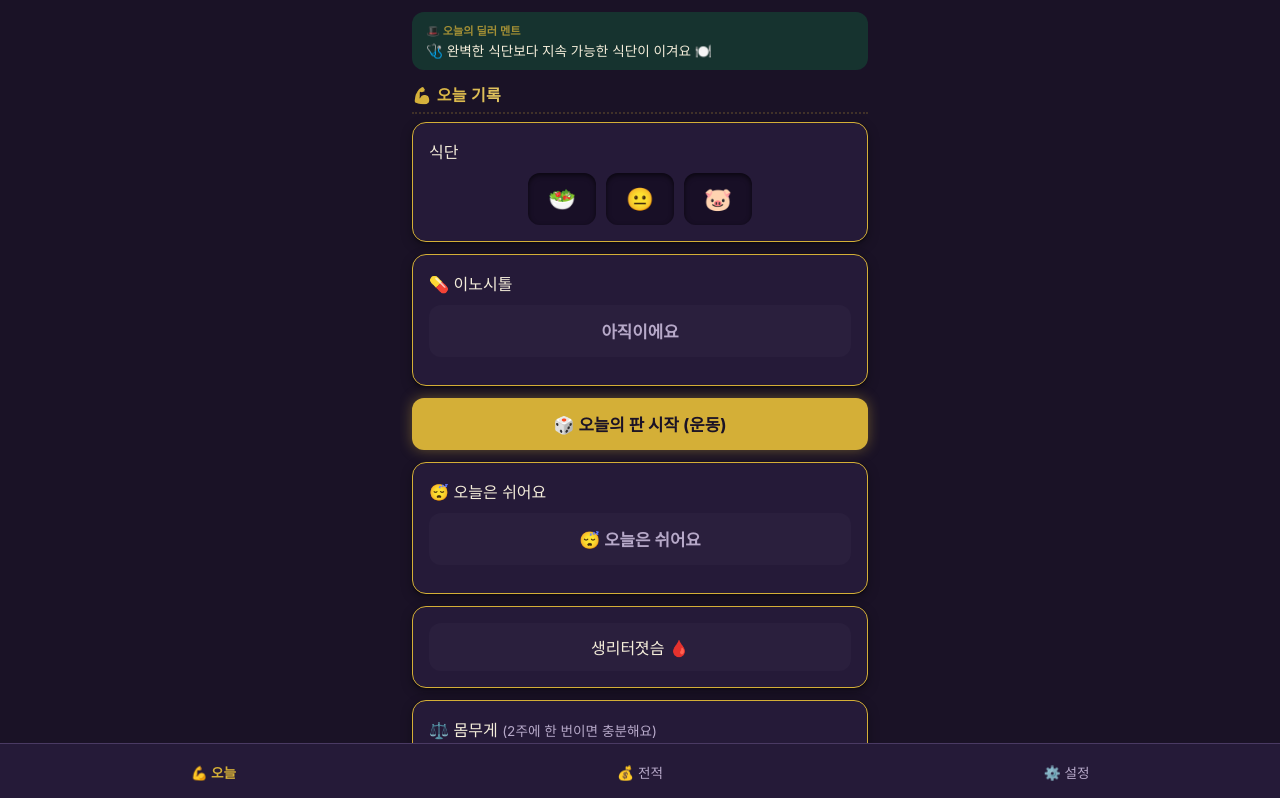
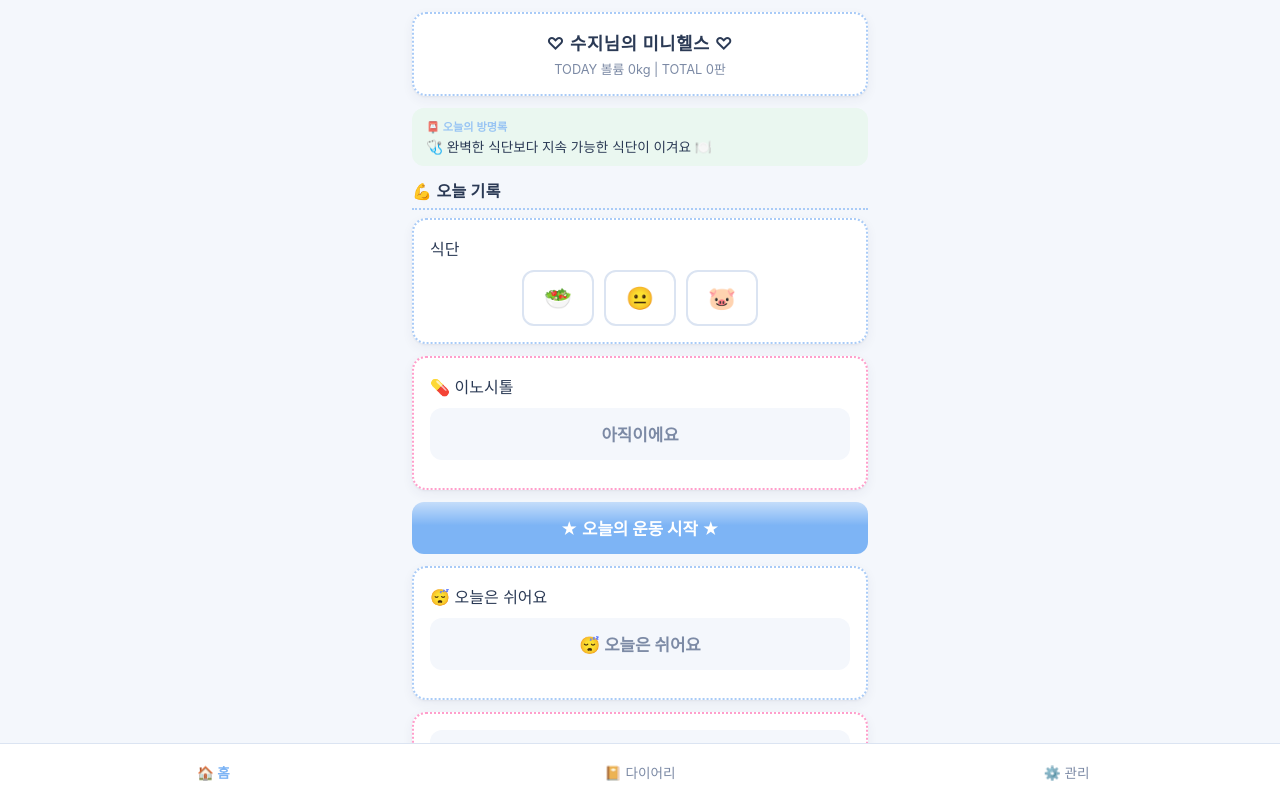
Before and after one commit to kimsuji-dev/fitlog, a React (Vite) app: page / in a window 1280 px wide. Shown: the top 798 px of the page. Built offline with nearby package versions, Linux system fonts and the light colour scheme.

Commit message:
style: Y2K 미니홈피 리브랜딩 — 수지님의 미니헬스

```diff
--- a/index.html
+++ b/index.html
@@ -3,10 +3,10 @@
 <head>
   <meta charset="UTF-8" />
   <meta name="viewport" content="width=device-width, initial-scale=1, viewport-fit=cover" />
-  <meta name="theme-color" content="#1a1226" />
+  <meta name="theme-color" content="#f4f7fc" />
   <link rel="manifest" href="/fitlog/manifest.webmanifest" />
   <link rel="icon" href="/fitlog/icon.svg" />
-  <title>🎰 fitlog</title>
+  <title>♡ 미니헬스 ♡</title>
   <script src="https://accounts.google.com/gsi/client" async></script>
 </head>
 <body>
--- a/src/App.jsx
+++ b/src/App.jsx
@@ -1,20 +1,40 @@
-import { useState } from 'react'
+import { useState, useEffect } from 'react'
 import Today from './Today'
 import History from './History'
 import Settings from './Settings'
 import NagLine from './NagLine'
+import { listSessions } from './db'
+import { volume } from './calc'
 
 const TABS = [
-  { id: 'today', label: '💪 오늘' },
-  { id: 'history', label: '💰 전적' },
-  { id: 'settings', label: '⚙️ 설정' },
+  { id: 'today', label: '🏠 홈' },
+  { id: 'history', label: '📔 다이어리' },
+  { id: 'settings', label: '⚙️ 관리' },
 ]
+
+const todayStr = () => new Date().toLocaleDateString('sv-SE')
 
 export default function App() {
   const [tab, setTab] = useState('today')
+  const [todayVolume, setTodayVolume] = useState(0)
+  const [totalSessions, setTotalSessions] = useState(0)
+
+  useEffect(() => {
+    (async () => {
+      const sessions = await listSessions()
+      setTotalSessions(sessions.length)
+      const s = sessions.find(sess => sess.date === todayStr())
+      setTodayVolume(s ? volume(s) : 0)
+    })()
+  }, [])
 
   return (
     <div className="app-shell">
+      <div className="card minihompy-header">
+        <div className="minihompy-title">♡ 수지님의 미니헬스 ♡</div>
+        <div className="minihompy-counter">TODAY 볼륨 {todayVolume}kg | TOTAL {totalSessions}판</div>
+      </div>
+
       <NagLine trigger={tab} />
 
       <div style={{ display: tab === 'today' ? undefined : 'none' }}><Today /></div>
--- a/src/History.jsx
+++ b/src/History.jsx
@@ -74,7 +74,7 @@ export default function History({ active } = {}) {
 
   return (
     <div>
-      <h2>📈 이력</h2>
+      <h2>📔 다이어리</h2>
 
       <WeightChart weights={weights} periods={periods} />
 
--- a/src/MuscleFigure.jsx
+++ b/src/MuscleFigure.jsx
@@ -2,8 +2,8 @@
 // exercises.js 의 한글 부위명을 라이브러리의 근육 슬러그로 매핑해 하이라이트한다.
 import Model from 'react-body-highlighter'
 
-const BODY_COLOR = '#4a3f63'
-const HIGHLIGHT_COLORS = ['#d4af37', '#d4af37']
+const BODY_COLOR = '#dfe6f2'
+const HIGHLIGHT_COLORS = ['#ff7eb6', '#ff7eb6']
 
 // 한글 부위명 → react-body-highlighter 근육 슬러그
 const MUSCLE_MAP = {
@@ -44,7 +44,7 @@ export default function MuscleFigure({ muscles = [], size = 150 }) {
             highlightedColors={HIGHLIGHT_COLORS}
             style={{ width: figureWidth, height: figureHeight }}
           />
-          <div style={{ fontSize: 9, color: '#b7a9c9' }}>{label}</div>
+          <div style={{ fontSize: 9, color: '#7c8aa5' }}>{label}</div>
         </div>
       ))}
     </div>
--- a/src/NagLine.jsx
+++ b/src/NagLine.jsx
@@ -114,7 +114,7 @@ export default function NagLine({ trigger }) {
 
   return (
     <div className={`nag-line${line.info ? ' info' : ''}`}>
-      <div className="nag-line-header">🎩 오늘의 딜러 멘트</div>
+      <div className="nag-line-header">📮 오늘의 방명록</div>
       <div className="nag-line-body">{line.prefix} {line.text}</div>
     </div>
   )
--- a/src/RestTimer.jsx
+++ b/src/RestTimer.jsx
@@ -79,7 +79,7 @@ export default function RestTimer() {
     <div className={`card rest-timer ${done ? 'rest-timer-done' : ''}`}>
       <div>⏱️ 휴식 타이머</div>
       <div className="rest-timer-display">
-        {done ? '🔔 땡! 다음 세트 가즈아' : `${remaining} 초`}
+        {done ? '♪ 휴식 끝! 다음 세트 고고씽' : `${remaining} 초`}
       </div>
       <div className="rest-timer-controls">
         <button onClick={() => adjust(-STEP_SEC)} disabled={running}>−</button>
--- a/src/Today.jsx
+++ b/src/Today.jsx
@@ -184,7 +184,7 @@ export default function Today() {
       await saveSession({ ...session, eventId: newEventId })
       setEventId(newEventId)
       setSaveState('saved')
-      setSaveMsg('💰 JACKPOT! 캘린더에 올라갔어요 🎉')
+      setSaveMsg('♡ 캘린더에 올라갔어욤 ♪')
     } catch (err) {
       setSaveState('calendar_fail')
       setSaveMsg('캘린더 업로드 실패 — ' + err.message)
@@ -239,13 +239,13 @@ export default function Today() {
       <div className="card">
         <div>💊 이노시톨</div>
         <button className={`big-btn ${inositol ? 'done' : 'off'}`} onClick={handleInositolToggle}>
-          {inositol ? '오늘 먹었어요 ✅ 베팅 완료' : '아직이에요'}
+          {inositol ? '오늘 먹었어욤 ✅ 도토리 +1' : '아직이에요'}
         </button>
       </div>
 
       {!started && (
         <button className="big-btn" onClick={() => { setStart(nowHM()); setStarted(true) }}>
-          🎲 오늘의 판 시작 (운동)
+          ★ 오늘의 운동 시작 ★
         </button>
       )}
 
@@ -253,7 +253,7 @@ export default function Today() {
         <div className="card">
           <div>😴 오늘은 쉬어요</div>
           <button className={`big-btn ${resting ? 'done' : 'off'}`} onClick={handleRestToggle}>
-            {resting ? '오늘은 쉬는 날 😴 (하우스 휴장)' : '😴 오늘은 쉬어요'}
+            {resting ? '오늘은 쉬는 날 😴 (미니홈피 휴무)' : '😴 오늘은 쉬어요'}
           </button>
         </div>
       )}
@@ -374,15 +374,13 @@ export default function Today() {
 
       {started && (
         <button className="big-btn" onClick={handleFinish} disabled={saveState === 'saving'}>
-          ✅ 운동 종료 & 저장 💰
+          ✅ 운동 종료 & 저장 ♡
         </button>
       )}
 
       {saveState === 'empty' && <div className="notice">{saveMsg}</div>}
       {saveState === 'saved' && (
-        <div className="notice success">
-          <span className="coin-emoji">💰</span> {saveMsg.replace('💰 ', '')}
-        </div>
+        <div className="notice success">{saveMsg}</div>
       )}
       {saveState === 'calendar_fail' && (
         <div className="notice error">
--- a/src/index.css
+++ b/src/index.css
@@ -1,19 +1,19 @@
 :root {
-  /* 카지노 야간 모드 — 벨벳 플럼 다크 + 골드 */
-  --primary-color: #d4af37;   /* 카지노 골드 — 주요 액션, 활성 탭, 강조 */
-  --primary-color-soft: #3a2c52; /* 골드 연한 배경 대용 (칩/포커스 링용, 다크에선 딥 벨벳) */
-  --secondary-color: #3ce6a8; /* 네온 민트 — 성공/저장 */
-  --tertiary-color: #2a1f3d;  /* 벨벳 서브 배경 (인풋 웰) */
-  --accent-color: #ff4d7d;    /* 네온 레드-핑크 — 삭제/경고/생리 강조 */
-  --text-color: #f4edda;      /* 크림 — 본문 텍스트 */
-  --text-muted: #b7a9c9;      /* 뮤트 라벤더-그레이 — 라벨/보조 정보 */
-  --border-color: #4a3a63;    /* 헤어라인 (딥 벨벳) */
-  --gold-border: #d4af37;     /* 카드 골드 테두리 */
+  /* Y2K 싸이월드 미니홈피 — 펄 화이트 + 하늘 파랑 / 핫핑크 */
+  --primary-color: #7db4f5;   /* 하늘 파랑 — 주요 액션, 활성 탭, 강조 */
+  --primary-color-soft: #e8f1fd; /* 하늘 파랑 연한 배경 (칩/포커스 링용) */
+  --secondary-color: #ff7eb6; /* 핫핑크 — 성공/저장 */
+  --tertiary-color: #f4f7fc;  /* 서브 배경 (인풋 웰) */
+  --accent-color: #ff7eb6;    /* 핫핑크 — 삭제/경고/생리 강조 */
+  --text-color: #2b3a55;      /* 딥 네이비 — 본문 텍스트 */
+  --text-muted: #7c8aa5;      /* 뮤트 블루그레이 — 라벨/보조 정보 */
+  --border-color: #dbe4f2;    /* 헤어라인 */
+  --pink-border: #ff9ecb;     /* 카드 핑크 점선 테두리 */
+  --blue-border: #a9cbf7;     /* 카드 스카이블루 점선 테두리 */
   --border-radius: 14px;
-  --shadow: 0 1px 2px rgba(0, 0, 0, .4), 0 4px 12px rgba(0, 0, 0, .3);
-  --glow: 0 0 12px rgba(212, 175, 55, 0.35);
-  --bg-color: #1a1226;        /* 벨벳 플럼 — 배경 */
-  --panel-color: #251a38;     /* 벨벳 패널 — 카드 배경 */
+  --shadow: 0 1px 2px rgba(43, 58, 85, .06), 0 4px 12px rgba(43, 58, 85, .06);
+  --bg-color: #f4f7fc;        /* 펄 화이트 — 배경 */
+  --panel-color: #ffffff;     /* 카드 배경 */
 }
 
 * {
@@ -45,30 +45,16 @@ body {
 
 h2 {
   font-size: 16px;
-  font-weight: 600;
+  font-weight: 700;
   margin-bottom: 8px;
-  background: linear-gradient(90deg, #d4af37, #f4e2a0, #d4af37);
-  -webkit-background-clip: text;
-  background-clip: text;
-  color: transparent;
+  color: var(--text-color);
   letter-spacing: 0.02em;
   padding-bottom: 6px;
-  border-bottom: 2px dotted rgba(212, 175, 55, 0.45);
+  border-bottom: 2px dotted var(--blue-border);
 }
 
 h2::after {
   content: none;
-}
-
-@media (prefers-reduced-motion: no-preference) {
-  h2 {
-    animation: marquee-blink 1.2s steps(1) infinite;
-  }
-}
-
-@keyframes marquee-blink {
-  0%, 49% { border-bottom-color: rgba(212, 175, 55, 0.85); }
-  50%, 100% { border-bottom-color: rgba(212, 175, 55, 0.2); }
 }
 
 button {
@@ -96,12 +82,11 @@ input, textarea, select {
   font-family: inherit;
   font-variant-numeric: tabular-nums;
   padding: 12px 14px;
-  border: 2px solid transparent;
+  border: 2px solid var(--border-color);
   border-radius: 10px;
   font-size: 1rem;
-  background: #180f26;
+  background: #ffffff;
   color: var(--text-color);
-  box-shadow: inset 0 1px 3px rgba(0, 0, 0, .5);
 }
 
 input:focus, textarea:focus, select:focus {
@@ -112,7 +97,7 @@ input:focus, textarea:focus, select:focus {
 
 .card {
   background: var(--panel-color);
-  border: 1px solid var(--gold-border);
+  border: 2px dotted var(--blue-border);
   border-radius: var(--border-radius);
   box-shadow: var(--shadow);
   padding: 16px;
@@ -122,30 +107,22 @@ input:focus, textarea:focus, select:focus {
   gap: 10px;
 }
 
+.card:nth-of-type(even) {
+  border-color: var(--pink-border);
+}
+
 .big-btn {
   display: block;
   position: relative;
   width: 100%;
-  background: var(--primary-color);
-  color: #1a1226;
+  background: linear-gradient(180deg, rgba(255, 255, 255, .55) 0%, rgba(255, 255, 255, 0) 45%), var(--primary-color);
+  color: #ffffff;
   font-size: 1.05rem;
   font-weight: 700;
   padding: 14px 18px;
   min-height: 48px;
   border-radius: 12px;
   margin-bottom: 12px;
-  box-shadow: var(--glow);
-}
-
-@media (prefers-reduced-motion: no-preference) {
-  .big-btn:not(.off):not(.done) {
-    animation: glow-pulse 3s ease-in-out infinite;
-  }
-}
-
-@keyframes glow-pulse {
-  0%, 100% { box-shadow: 0 0 12px rgba(212, 175, 55, 0.35); }
-  50% { box-shadow: 0 0 20px rgba(212, 175, 55, 0.55); }
 }
 
 .big-btn::after {
@@ -156,12 +133,10 @@ input:focus, textarea:focus, select:focus {
 .big-btn.off {
   background: var(--tertiary-color);
   color: var(--text-muted);
-  box-shadow: none;
 }
 
 .big-btn.done {
-  background: var(--secondary-color);
-  box-shadow: none;
+  background: linear-gradient(180deg, rgba(255, 255, 255, .55) 0%, rgba(255, 255, 255, 0) 45%), var(--secondary-color);
 }
 
 .icon-btn {
@@ -272,11 +247,11 @@ input:focus, textarea:focus, select:focus {
   font-variant-numeric: tabular-nums;
   text-align: center;
   color: var(--primary-color);
-  background: #120a1c;
+  background: #ffffff;
+  border: 2px solid var(--border-color);
   border-radius: 10px;
   padding: 10px;
-  box-shadow: inset 0 1px 4px rgba(0, 0, 0, .6);
-  text-shadow: 0 0 6px rgba(212, 175, 55, 0.5);
+  box-shadow: inset 0 1px 3px rgba(43, 58, 85, .08);
 }
 
 .rest-timer-done .rest-timer-display {
@@ -321,16 +296,16 @@ input:focus, textarea:focus, select:focus {
 
 .diet-row button {
   font-size: 1.4rem;
-  background: #180f26;
+  background: #ffffff;
+  border: 2px solid var(--border-color);
   min-width: 48px;
   min-height: 48px;
   border-radius: 12px;
-  box-shadow: inset 0 2px 5px rgba(0, 0, 0, .6);
 }
 
 .diet-row button.selected {
   background: var(--primary-color-soft);
-  box-shadow: inset 0 0 0 2px var(--primary-color), inset 0 2px 5px rgba(0, 0, 0, .5);
+  border-color: var(--accent-color);
   position: relative;
 }
 
@@ -347,22 +322,6 @@ input:focus, textarea:focus, select:focus {
   100% { transform: scale(1) rotate(0deg); }
 }
 
-.diet-row button.selected::after {
-  content: 'WIN';
-  position: absolute;
-  top: -6px;
-  right: -6px;
-  font-size: 8px;
-  font-weight: 700;
-  letter-spacing: 0.03em;
-  color: #1a1226;
-  background: var(--primary-color);
-  border-radius: 6px;
-  padding: 1px 4px;
-  line-height: 1.3;
-  box-shadow: 0 0 4px rgba(212, 175, 55, 0.7);
-}
-
 .notice {
   background: var(--tertiary-color);
   border-radius: 12px;
@@ -373,37 +332,14 @@ input:focus, textarea:focus, select:focus {
 }
 
 .notice.success {
-  background: #12352a;
-  color: #3ce6a8;
-  border: 1px solid rgba(212, 175, 55, 0.5);
-  position: relative;
-  overflow: hidden;
-}
-
-@media (prefers-reduced-motion: no-preference) {
-  .notice.success {
-    animation: gold-shimmer 3s ease-in-out infinite;
-  }
-
-  .notice.success .coin-emoji {
-    display: inline-block;
-    animation: coin-bounce 1s ease-in-out infinite;
-  }
-}
-
-@keyframes gold-shimmer {
-  0%, 100% { border-color: rgba(212, 175, 55, 0.35); }
-  50% { border-color: rgba(212, 175, 55, 0.85); }
-}
-
-@keyframes coin-bounce {
-  0%, 100% { transform: translateY(0); }
-  50% { transform: translateY(-3px); }
+  background: #fff0f7;
+  color: #d6478f;
+  border: 2px dotted var(--pink-border);
 }
 
 .notice.error {
-  background: #3a1520;
-  color: #ff8fa8;
+  background: #fff0f0;
+  color: #d64545;
   display: flex;
   align-items: center;
   justify-content: space-between;
@@ -461,6 +397,25 @@ input:focus, textarea:focus, select:focus {
   gap: 6px;
 }
 
+.minihompy-header {
+  align-items: center;
+  gap: 4px;
+  text-align: center;
+}
+
+.minihompy-title {
+  font-size: 1.1rem;
+  font-weight: 700;
+  color: var(--text-color);
+  letter-spacing: 0.04em;
+}
+
+.minihompy-counter {
+  font-size: 0.8rem;
+  color: var(--text-muted);
+  font-variant-numeric: tabular-nums;
+}
+
 .nag-line {
   background: var(--primary-color-soft);
   color: var(--text-color);
@@ -471,7 +426,7 @@ input:focus, textarea:focus, select:focus {
 }
 
 .nag-line.info {
-  background: #16332f;
+  background: #eaf7f0;
 }
 
 .nag-line-header {
@@ -659,7 +614,7 @@ input:focus, textarea:focus, select:focus {
   aspect-ratio: 850 / 567;
   object-fit: cover;
   border-radius: 10px;
-  border: 1px solid rgba(212, 175, 55, 0.4);
+  border: 1px dotted var(--pink-border);
   background: var(--tertiary-color);
 }
 
```
Also changed, not shown: public/icon.svg, public/manifest.webmanifest.
